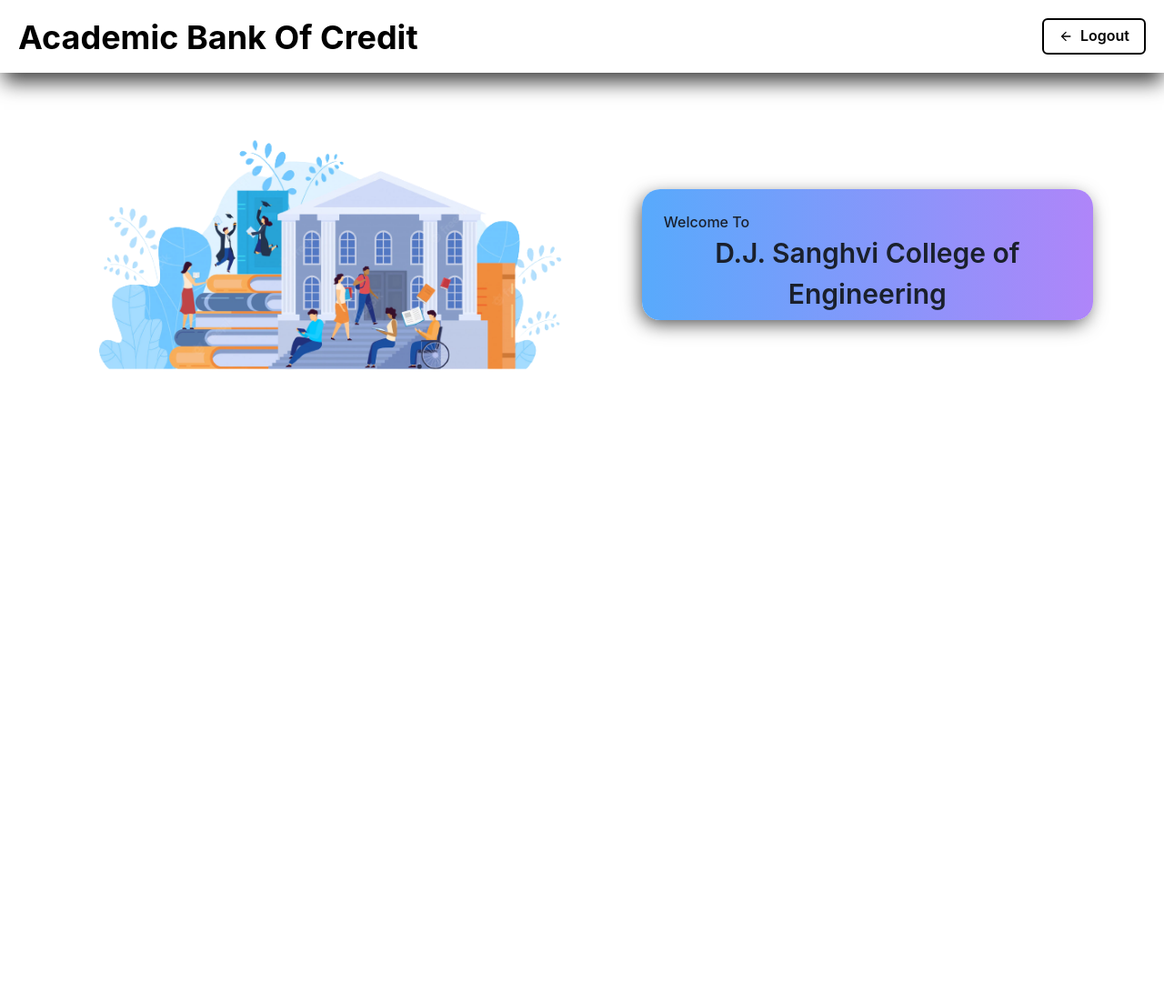
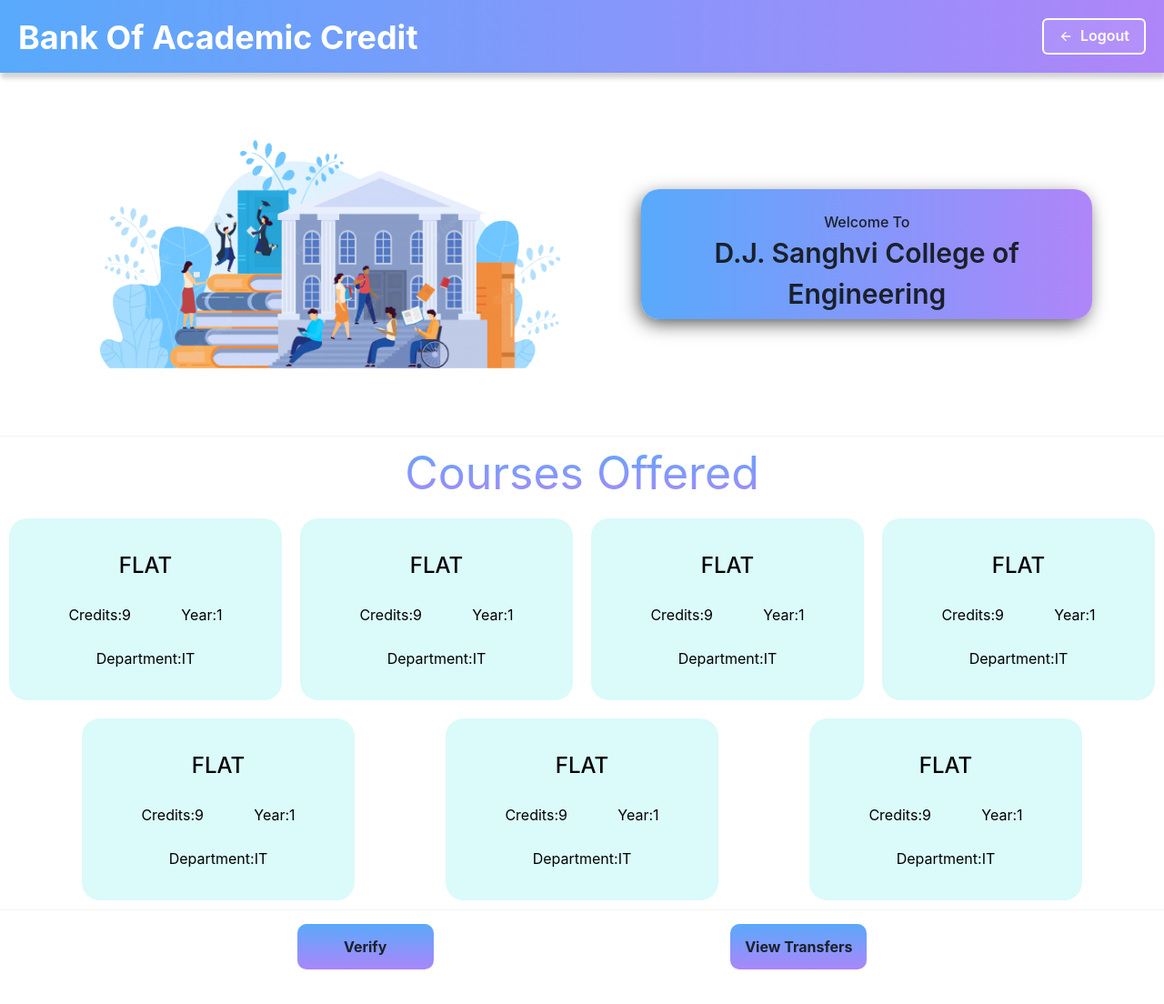
Before and after one commit to technophile-04/tsec-hacks-22-frontend, a React (Create React App) app: page /uni/1 in a window 1280 px wide. Shown: the top 1104 px of the page at 91% size. After the commit the page ends 1080 px from the top, so only its background shows below. Built offline with nearby package versions, Linux system fonts and the light colour scheme.

Commit message:
uni page updated

```diff
--- a/src/components/Uni/Course.css
+++ b/src/components/Uni/Course.css
@@ -3,10 +3,15 @@
   flex-direction: column;
   padding: 10px;
   margin: 10px;
-  /* background-color:  ; */
+  background-color: #dbfafa;
   width: 300px;
-  height: 250px;
+  height: 200px;
   border-radius: 20px;
-  color: #fff;
+  color: black;
   justify-content: space-evenly;
 }
+
+.course-credit {
+  display: flex;
+  justify-content: space-evenly;
+}
--- a/src/components/Uni/Course.jsx
+++ b/src/components/Uni/Course.jsx
@@ -4,11 +4,14 @@
 function Course(props) {
   return (
     <div className="course-card">
-      <p style={{ fontSize: "12px", fontWeight: "500" }}>{props.name}</p>
+      <p style={{ fontSize: "24px", fontWeight: "500", alignSelf: "center" }}>
+        {props.name}
+      </p>
       <div className="course-credit">
         <p>Credits:{props.credit}</p>
         <p>Year:{props.year}</p>
       </div>
+      <p style={{ alignSelf: "center" }}>Department:{props.dep}</p>
     </div>
   );
 }
--- a/src/components/Uni/Uni.css
+++ b/src/components/Uni/Uni.css
@@ -6,3 +6,40 @@
   min-height: 30vh;
   background-color: #fff;
 }
+
+.course-heading {
+  width: 100%;
+  display: flex;
+  justify-content: center;
+  align-items: center;
+  height: 10vh;
+  background-color: #fff;
+  padding: 10px;
+}
+#courses-heading {
+  font-size: 50px;
+  background: -webkit-linear-gradient(
+    rgba(88, 170, 252, 1) 0%,
+    rgba(175, 133, 249, 1) 100%
+  );
+  -webkit-background-clip: text;
+  -webkit-text-fill-color: transparent;
+}
+
+.uni-buttons {
+  border-top: 1px solid #d3d1d141;
+  display: flex;
+  justify-content: space-evenly;
+  width: 100%;
+  height: 10vh;
+  align-items: center;
+  background-color: #fff;
+}
+
+.uni-buttons button {
+  width: 150px;
+  height: 50px;
+  border-radius: 10px;
+  background: linear-gradient(#5aa9fb, #aa86f9);
+  font-weight: 700;
+}
--- a/src/components/Uni/Uni.jsx
+++ b/src/components/Uni/Uni.jsx
@@ -3,14 +3,21 @@
 import UniSec1 from "../../components/Uni/UniSec1";
 import Course from "./Course";
 import "./Uni.css";
+import { Button, Heading } from "@chakra-ui/react";
+import { Link, useParams } from "react-router-dom";
 
 function Uni() {
+  const params = useParams();
   const college = {
     name: "D.J. Sanghvi College of Engineering",
     courses: [
-      { name: "FLAT", credit: 9, year: 1 },
-      { name: "FLAT", credit: 9, year: 1 },
-      { name: "FLAT", credit: 9, year: 1 },
+      { name: "FLAT", credit: 9, year: 1, Department: "IT" },
+      { name: "FLAT", credit: 9, year: 1, Department: "IT" },
+      { name: "FLAT", credit: 9, year: 1, Department: "IT" },
+      { name: "FLAT", credit: 9, year: 1, Department: "IT" },
+      { name: "FLAT", credit: 9, year: 1, Department: "IT" },
+      { name: "FLAT", credit: 9, year: 1, Department: "IT" },
+      { name: "FLAT", credit: 9, year: 1, Department: "IT" },
     ],
   };
   const { courses } = college;
@@ -27,10 +34,38 @@
     <>
       <NavBar />
       <UniSec1 name={college.name} />
-      <div>
+      <div className="course-heading">
+        <h3 id="courses-heading">Courses Offered</h3>
+      </div>
+      <div
+        style={{
+          display: "flex",
+          flexWrap: "wrap",
+          justifyContent: "space-evenly",
+          minHeight: "40vh",
+          width: "100%",
+          backgroundColor: "white",
+        }}
+      >
         {courses.map((cou) => {
-          return <Course name={cou.name} credit={cou.credit} year={cou.year} />;
+          return (
+            <Course
+              name={cou.name}
+              credit={cou.credit}
+              year={cou.year}
+              dep={cou.Department}
+            />
+          );
         })}
+      </div>
+
+      <div className="uni-buttons">
+        <Link to={`/uni/users/${params.id}`}>
+          <button>Verify </button>
+        </Link>
+        <Link to={`/uni/users/${params.id}`}>
+          <button>View Transfers</button>
+        </Link>
       </div>
     </>
   );
--- a/src/components/Uni/UniSec1.css
+++ b/src/components/Uni/UniSec1.css
@@ -5,6 +5,7 @@
   display: flex;
   justify-content: space-evenly;
   padding: 20px;
+  border-bottom: 1px solid #d3d1d141;
 }
 
 #unImg {
--- a/src/components/Uni/UniSec1.jsx
+++ b/src/components/Uni/UniSec1.jsx
@@ -7,7 +7,7 @@
       <div className="uni-container">
         <img id="uniImg" src="/assets/images/uniTrans.png" alt="uni" />
         <div className="uni-card">
-          <p style={{ fontWeight: "500" }}>Welcome To</p>
+          <p style={{ fontWeight: "500", textAlign: "center" }}>Welcome To</p>
 
           <p
             style={{ textAlign: "center", fontWeight: "600", fontSize: "30px" }}
--- a/src/pages/UserProfile/Navbar/Navbar.css
+++ b/src/pages/UserProfile/Navbar/Navbar.css
@@ -4,10 +4,14 @@
   padding: 20px;
   min-width: 100%;
   height: 10vh;
-  background-color: white;
-  -webkit-box-shadow: 1px 13px 21px -3px rgba(0, 0, 0, 0.75);
-  -moz-box-shadow: 1px 13px 21px -3px rgba(0, 0, 0, 0.75);
-  box-shadow: 1px 13px 21px -3px rgba(0, 0, 0, 0.75);
+  background: linear-gradient(
+    90deg,
+    rgba(88, 170, 252, 1) 0%,
+    rgba(175, 133, 249, 1) 100%
+  );
+  -webkit-box-shadow: 1px 6px 5px 0px rgba(211, 211, 211, 1);
+  -moz-box-shadow: 1px 6px 5px 0px rgba(211, 211, 211, 1);
+  box-shadow: 1px 6px 5px 0px rgba(211, 211, 211, 1);
   position: relative;
   z-index: 10;
 }
--- a/src/pages/UserProfile/Navbar/Navbar.jsx
+++ b/src/pages/UserProfile/Navbar/Navbar.jsx
@@ -8,10 +8,10 @@
   return (
     <>
       <div className="nav-container">
-        <Heading color="black"> Academic Bank Of Credit</Heading>
+        <Heading color="#fff"> Bank Of Academic Credit</Heading>
         <Button
           leftIcon={<ArrowBackIcon />}
-          color="black"
+          color="white"
           bg="whiteAlpha.200"
           border="2px"
         >
```
Also changed, not shown: src/components/PendingTransfer/PendingT.jsx (added, +9 -0 lines), src/components/PendingTransfer/PendingT.css (added), src/pages/UserProfile/UserDetail/PendingTransfers.jsx (added).
